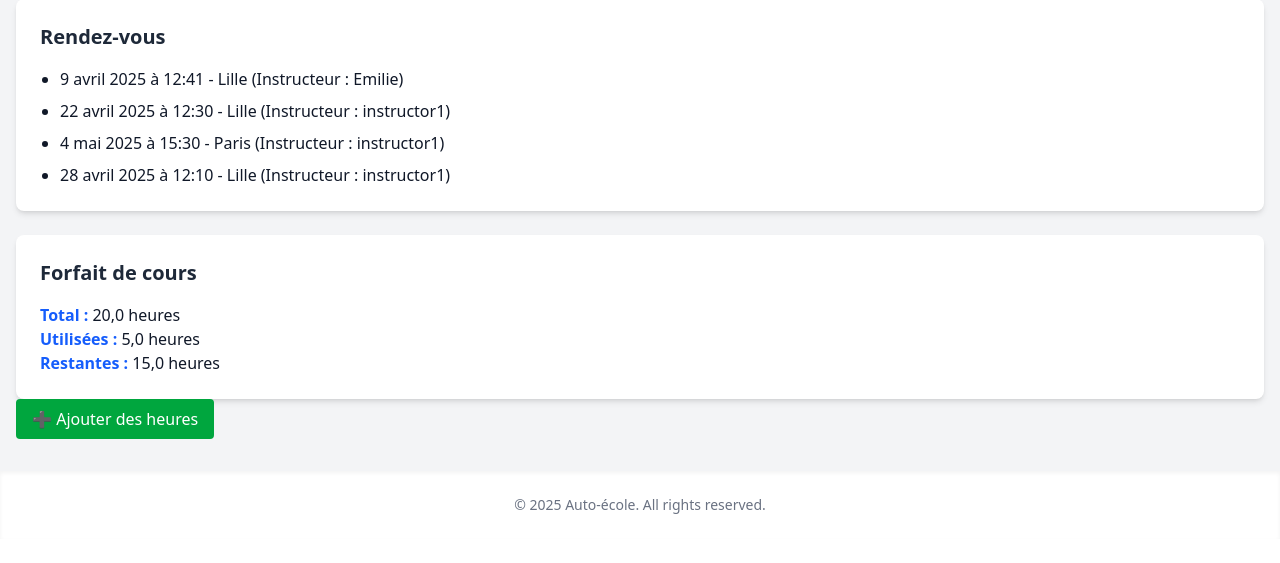
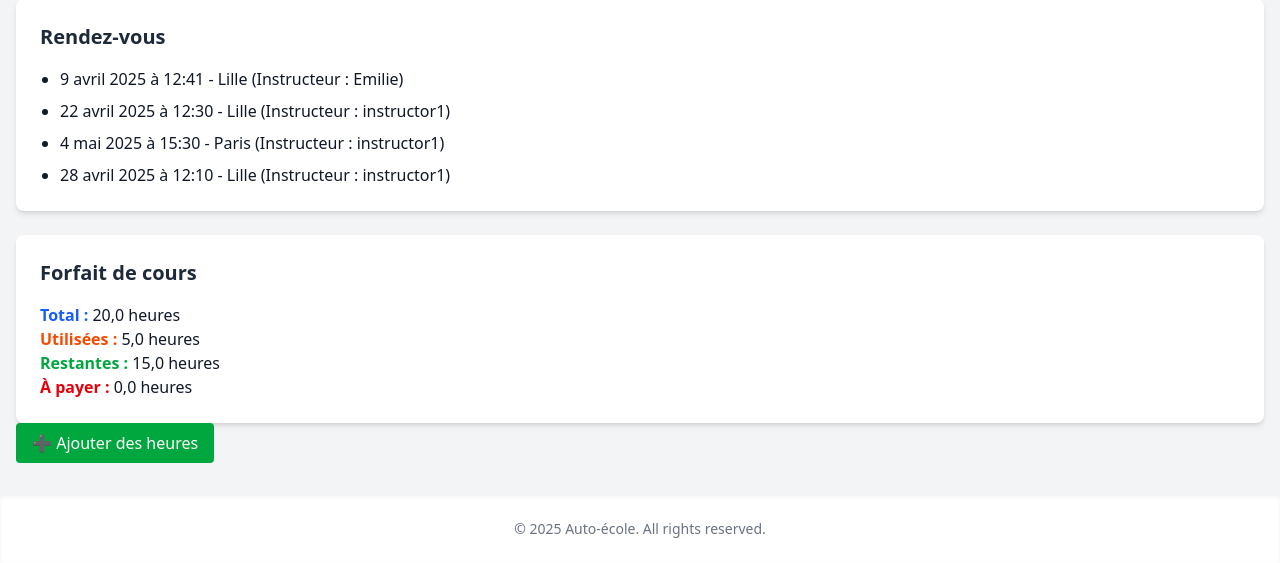
Before and after one commit to zpilia/driving_school, a Django app: template template/profiles/student_infos.html in a window 1280 px wide. Shown: the part 361-924 px from the top of the page. Before the commit the page ends 875 px from the top, so only its background shows below. Run offline with Django 5.2, Linux system fonts and the light colour scheme; the template is opened without the code that fills it: values that come from a table or form of the project are taken from there, others are empty; data comes from the database, SQL or seed files in the repository.

Commit message:
style(add-hours): add different text colors for hours status

```diff
--- a/template/profiles/student_infos.html
+++ b/template/profiles/student_infos.html
@@ -33,13 +33,14 @@
     <h2 class="text-xl font-semibold text-gray-800 mb-4">Forfait de cours</h2>
     {% if lesson_package %}
       <p><strong class="text-blue-600">Total :</strong> {{ lesson_package.total_hours }} heures</p>
-      <p><strong class="text-blue-600">Utilisées :</strong> {{ lesson_package.used_hours }} heures</p>
-      <p><strong class="text-blue-600">Restantes :</strong> {{ lesson_package.remaining_hours }} heures</p>
+      <p><strong class="text-orange-600">Utilisées :</strong> {{ lesson_package.used_hours }} heures</p>
+      <p><strong class="text-green-600">Restantes :</strong> {{ lesson_package.remaining_hours }} heures</p>
+      <p><strong class="text-red-600">À payer :</strong> {{ lesson_package.unpaid_hours }} heures</p>
     {% else %}
       <p>Aucun forfait trouvé.</p>
     {% endif %}
   </section>
-  <a href=""
+  <a href="{% url 'lessonpackages:add_hours' student.pk %}"
        class="inline-block bg-green-600 text-white px-4 py-2 rounded hover:bg-green-700 transition mb-4">
       ➕ Ajouter des heures
     </a>
```
